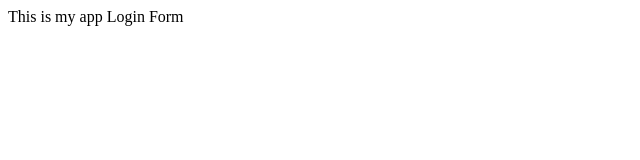
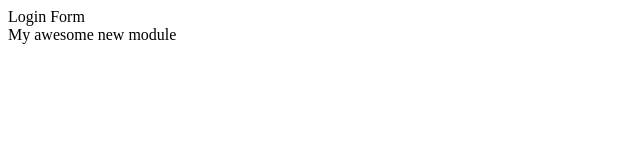
Before and after one commit to ar5000/db_play, a plain HTML site: page index.html in a window 1280 px wide. Shown: the whole page, without its empty margins (0-640 px from the left). Drawn offline with Linux system fonts and the light colour scheme.

Commit message:
added new module

```diff
--- a/index.html
+++ b/index.html
@@ -3,7 +3,10 @@
 
     </head>
     <body>
-        This is my app
+
         Login Form
+    <module-one>
+        <div> My awesome new module</div>
+    </module-one>
     </body>
 </html>
```
